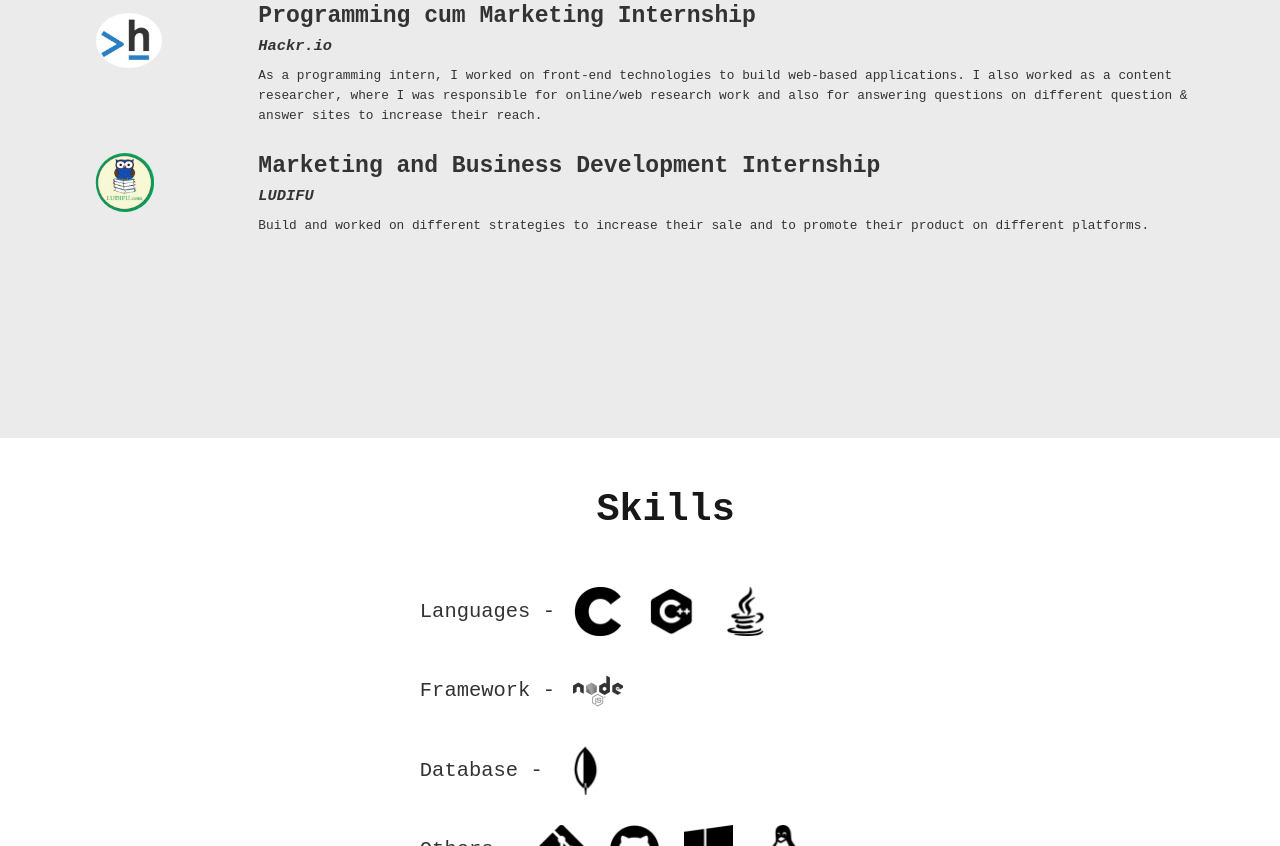
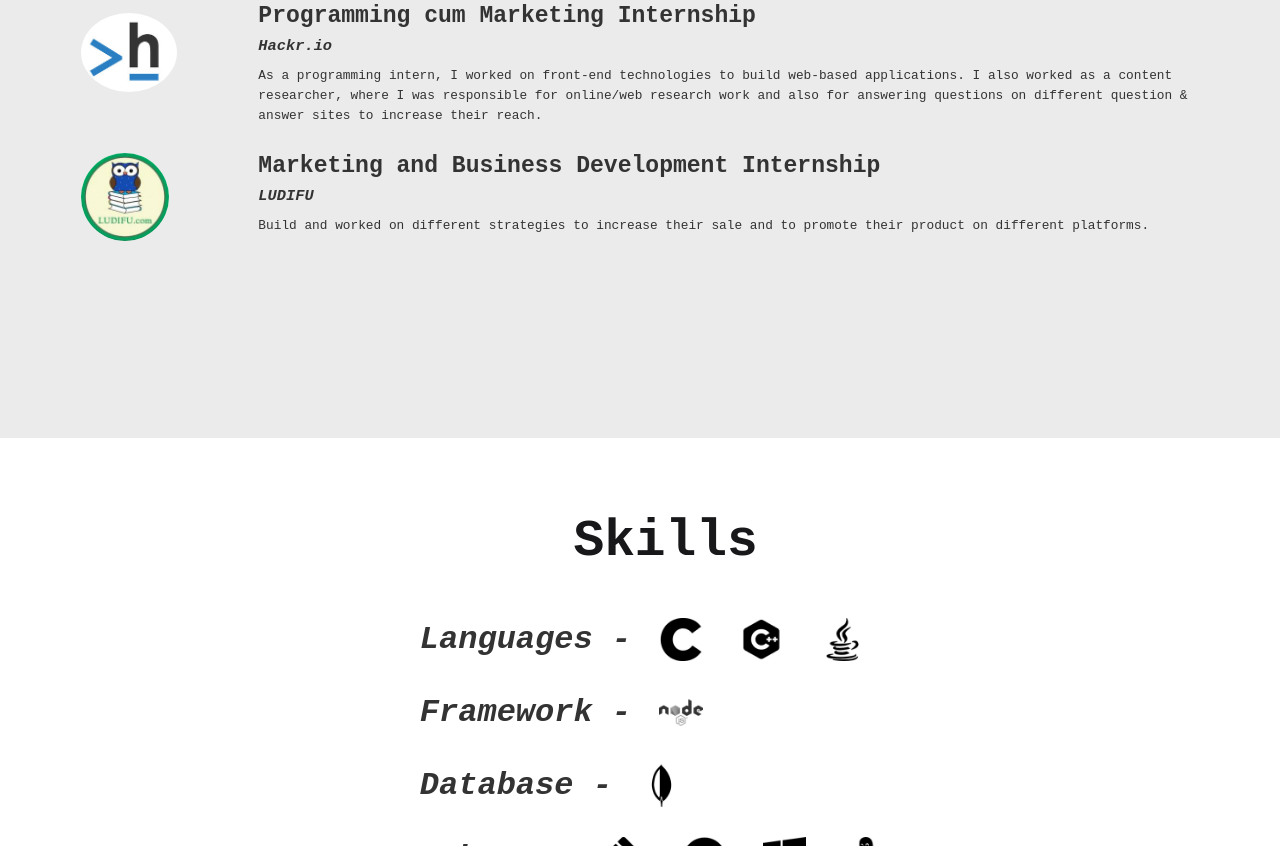
Before and after one commit to aarshic/Portfolio, a plain HTML site: page index.html in a window 1280 px wide. Shown: the part 1954-2800 px from the top of the page. Drawn offline with nearby package versions, Linux system fonts and the light colour scheme.

```diff
--- a/css/contact.css
+++ b/css/contact.css
@@ -69,7 +69,7 @@ a:hover{
 }
 
 .mw{
-    font-size: 1.5vw;
+    font-size: 1.8vw;
     padding: -10px -10px -10px -10px;
 }
 
--- a/css/skills.css
+++ b/css/skills.css
@@ -17,12 +17,12 @@
     /* font-family: 'Times New Roman'; */
     width: 5%;
     height: 5%;
-    font-size: 1.6vw;
+    font-size: 2.5vw;
     margin: 3% 0% 0% 30%;
     /* margin-left: 30%; */
 }
 
-img{
-    padding-left: 10%;
-    padding-right: 10%;
+.iim{
+    padding-left: 15%;
+    padding-right: 15%;
 }
--- a/css/style.css
+++ b/css/style.css
@@ -11,7 +11,7 @@
     /*padding-top: 60px; /* Place content 60px from the top */
     transition: 0.6s; /* 0.5 second transition effect to slide in the sidenav */
     padding-top: 4%;
-    margin-left: 4%;
+    margin-left: 3%;
     font-family: 'Courier New';
     /* padding-top: -200px; */
 }
@@ -27,7 +27,6 @@
     transition: 0.3s;
     padding: 12%;
     margin-left: 4%;
-
 }
 
 /* When you mouse over the navigation links, change their color */
--- a/index.html
+++ b/index.html
@@ -128,16 +128,16 @@
 
             <div id="skills">
                 <center>
-                    <p style="font-size:3vw;padding-top:3%;color:#18181a;"><b>Skills</b></p><br/>
+                    <p style="font-size:4vw;padding-top:5.5%;color:#18181a;"><b>Skills</b></p><br/>
                 </center>
                 <div class="imm">
                     <div class="inm">
                         <p>
                             <nobr>
-                                Languages -
-                                <img src="images/rs/cc.jpg">
-                                <img src="images/rs/ccpp.jpg">
-                                <img src="images/rs/java.jpg">
+                                <b><i>Languages -</i></b>
+                                <img src="images/rs/cc.jpg" class="iim">
+                                <img src="images/rs/ccpp.jpg" class="iim">
+                                <img src="images/rs/java.jpg" class="iim">
                             </nobr>
                         </p>
                     </div>
@@ -145,8 +145,8 @@
                     <div class="inm">
                         <p>
                             <nobr>
-                                Framework -
-                                <img src="images/rs/nodejs.jpg">
+                                <b><i>Framework - </i></b>
+                                <img src="images/rs/nodejs.jpg" class="iim">
                             </nobr>
                         </p>
                     </div>
@@ -154,8 +154,8 @@
                     <div class="inm">
                         <p>
                             <nobr>
-                                Database -
-                                <img src="images/rs/mongodb.jpg">
+                                <b><i>Database -</i></b>
+                                <img src="images/rs/mongodb.jpg" class="iim">
                             </nobr>
                         </p>
                     </div>
@@ -163,11 +163,11 @@
                     <div class="inm">
                         <p>
                             <nobr>
-                                Others -
-                                <img src="images/rs/git.jpg">
-                                <img src="images/rs/github.jpg">
-                                <img src="images/rs/windows.jpg">
-                                <img src="images/rs/linux.jpg">
+                                <b><i>Others -</i></b>
+                                <img src="images/rs/git.jpg" class="iim">
+                                <img src="images/rs/github.jpg" class="iim">
+                                <img src="images/rs/windows.jpg" class="iim">
+                                <img src="images/rs/linux.jpg" class="iim">
                             </nobr>
                         </p>
                     </div>
```
